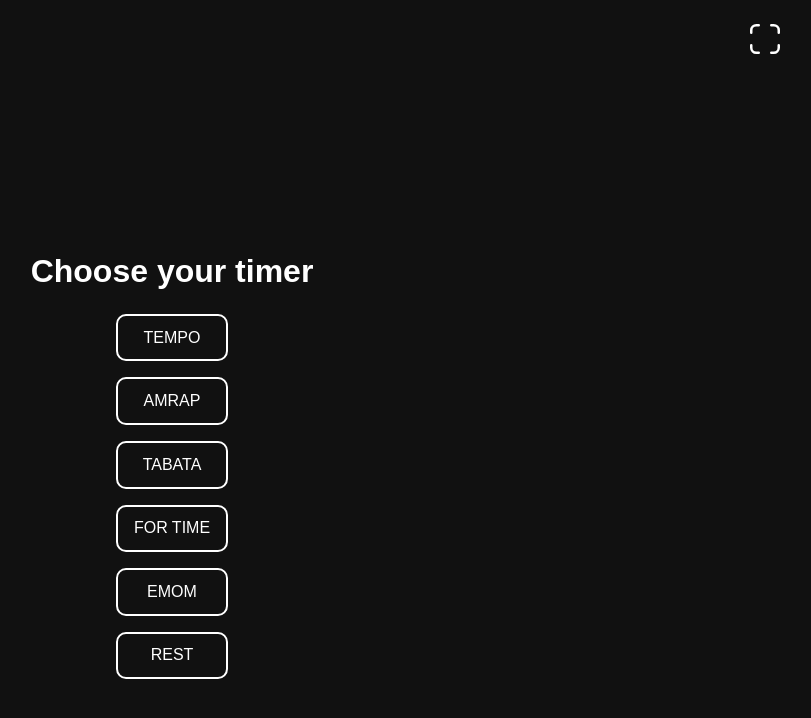
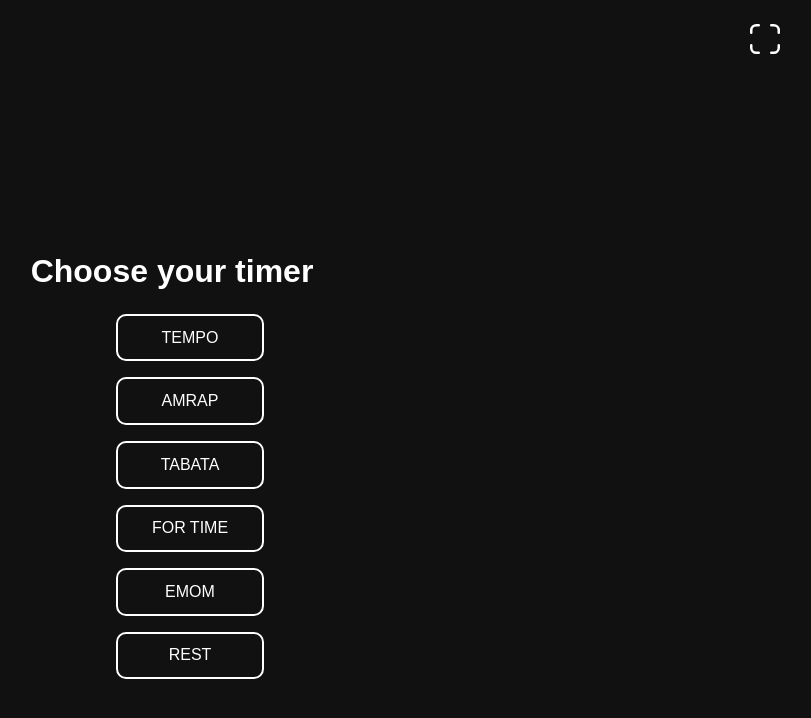
Before and after one commit to Netsbump/tempo-app, a React (Vite) app: page /#/ in a window 1280 px wide. Shown: the top 718 px of the page, without its empty margins (468-1279 px from the left). Built offline with nearby package versions, Linux system fonts and the light colour scheme; a web font is replaced by a local one.

Commit message:
fixed links home page

```diff
--- a/src/pages/home/App.module.css
+++ b/src/pages/home/App.module.css
@@ -20,35 +20,32 @@ h1 {
 
 ul {
   display: flex;
-  /* justify-content: center; */
   flex-direction: column;
   list-style: none;
   padding-left: 0px;
 }
 
 li {
+  margin: 0.5rem 0.5rem;
+}
+
+a {
+  display: flex;
+  width: 100%;
+  justify-content: center;
+  color: #fff;
+  text-decoration: none;
   text-align: center;
   padding: 0.8rem 1rem;
   border: 0.15rem solid #fff;
-  margin: 0.5rem 0.5rem;
   border-radius: 10px;
-  scroll-snap-align: start;
-}
-
-li:hover {
-  background-color: #fff;
-  color: #222;
-}
-
-a {
-  color: #fff;
-  text-decoration: none;
 }
 
 a:hover{
-  color: #222;
+  color: #000 !important;
+  background-color: #fff;
 }
 
 a:visited{
-  color: unset;
+  color: #fff;
 }
```
Also changed, not shown: 4 other files (tests, documents, lock files or other folders).
